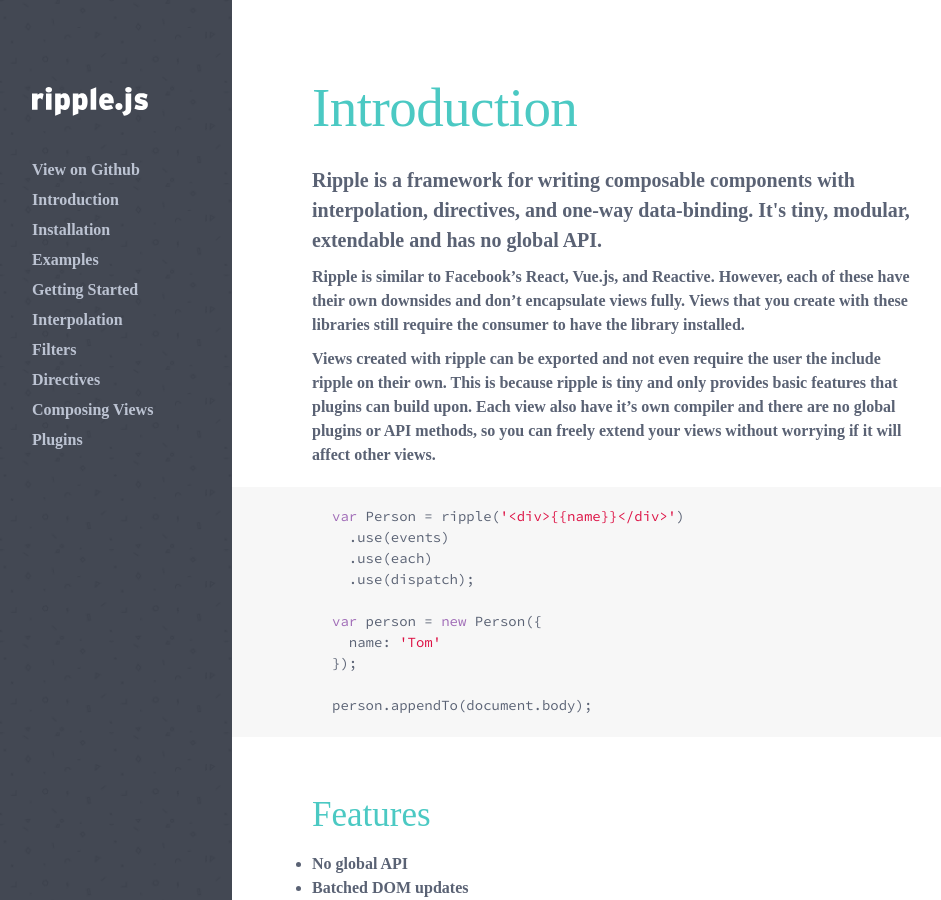
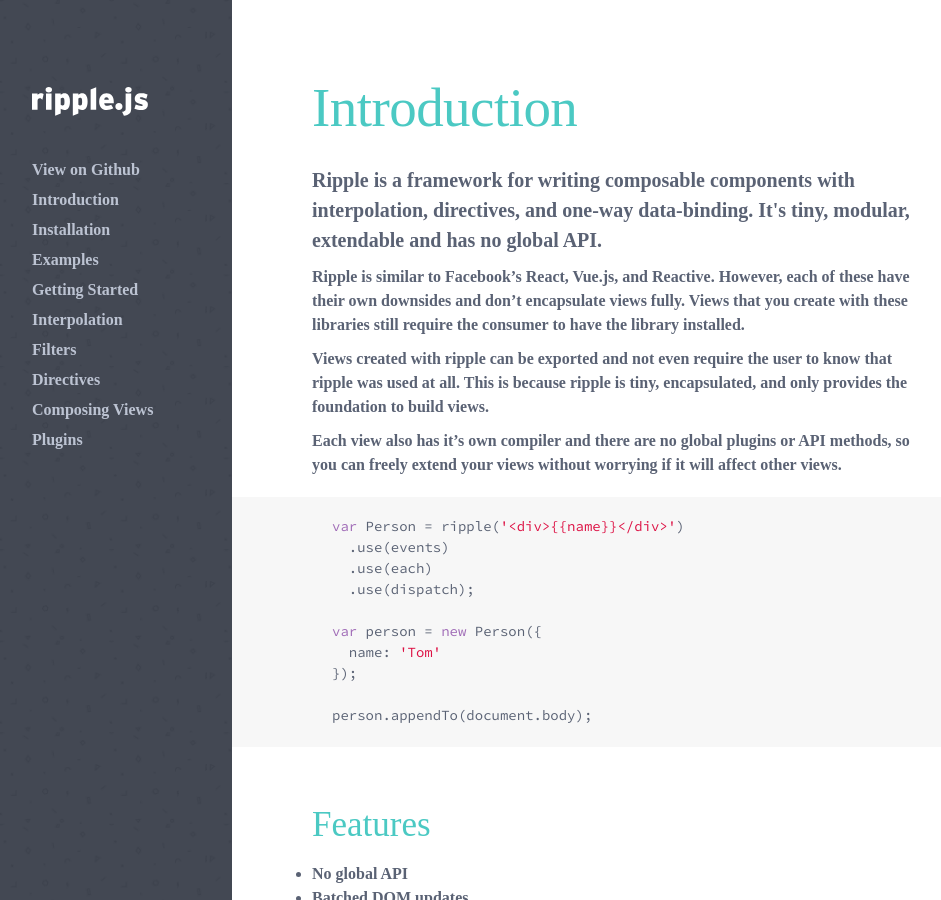
Before and after one commit to ripplejs/ripplejs.github.io, a Jekyll site: the page built from guide/index.markdown, in a window 1280 px wide and 900 px high. Shown: the whole window, without its empty margins (18-959 px from the left). Built offline with Jekyll 4.4.1, drawn with Linux system fonts in a browser that asks for light colours; Markdown is read by kramdown in place of the engine named in the settings.

Commit message:
Fixed typos

```diff
--- a/guide/index.markdown
+++ b/guide/index.markdown
@@ -6,7 +6,9 @@ title: "Introduction"
 
 Ripple is similar to Facebook's React, Vue.js, and Reactive. However, each of these have their own downsides and don't encapsulate views fully. Views that you create with these libraries still require the consumer to have the library installed.
 
-Views created with ripple can be exported and not even require the user the include ripple on their own. This is because ripple is tiny and only provides basic features that plugins can build upon. Each view also have it's own compiler and there are no global plugins or API methods, so you can freely extend your views without worrying if it will affect other views.
+Views created with ripple can be exported and not even require the user to know that ripple was used at all. This is because ripple is tiny, encapsulated, and only provides the foundation to build views.
+
+Each view also has it's own compiler and there are no global plugins or API methods, so you can freely extend your views without worrying if it will affect other views.
 
 <pre class="Code" data-language="js">
 <code>var Person = ripple('&lt;div>&#123;&#123;name}}&lt;/div>')
```
